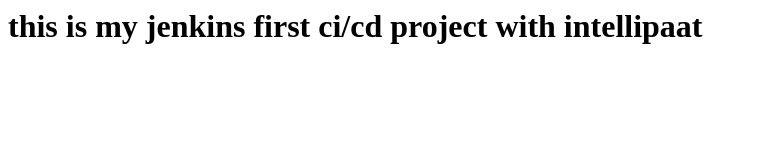
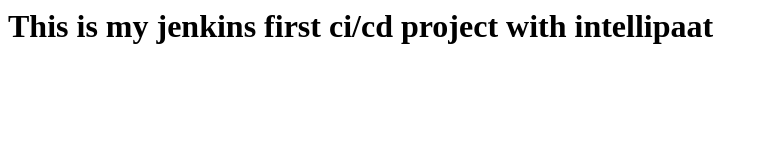
Before and after one commit to gsarwarsaif/website, a plain HTML site: page index.html in a window 1280 px wide. Shown: the whole page, without its empty margins (0-768 px from the left). Drawn offline with Linux system fonts and the light colour scheme.

Commit message:
jkhsiuhd afgasd

```diff
--- a/index.html
+++ b/index.html
@@ -2,6 +2,6 @@
 <html>
 <title> jenkins ci/cd pipeline </title>
 <body>
-<h1>this is my jenkins first ci/cd project with intellipaat</h1>
+<h1>This is my jenkins first ci/cd project with intellipaat</h1>
 </body>
 </html>
```
